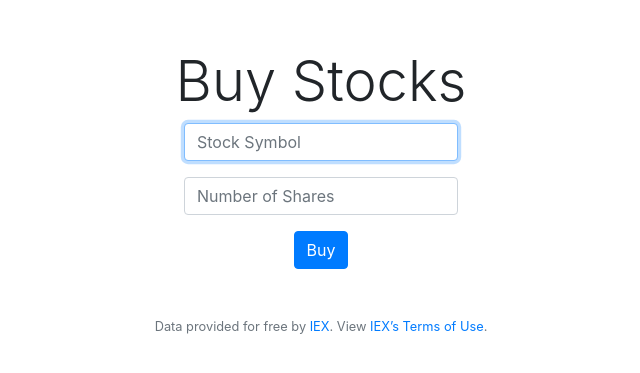
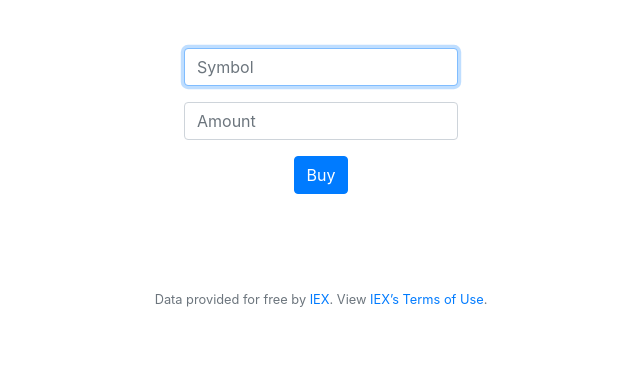
Before and after one commit to Srikark-17/Stock-Trading, a Flask app: page /buy in a window 1280 px wide. Shown: the part 76-449 px from the top of the page, without its empty margins (319-959 px from the left). Run offline with Flask 2, Linux system fonts and the light colour scheme; the visitor is signed in with stand-in values (Sample User, id 1); some libraries are stand-ins or nearby versions.

Commit message:
Update buy.html

```diff
--- a/finance/templates/buy.html
+++ b/finance/templates/buy.html
@@ -1,32 +1,17 @@
 {% extends "layout.html" %}
 
 {% block title %}
-    Buy Stocks
+    Buy
 {% endblock %}
 
 {% block main %}
-<h1 class="display-4">Buy Stocks</h1>
-<form action="/buy" method="post">
-  <div class="form-group">
-    <input
-      autocomplete="off"
-      autofocus
-      class="form-control"
-      name="symbol"
-      placeholder="Stock Symbol"
-      type="text"
-      onkeyup="this.value = this.value.toUpperCase();"
-    />
-  </div>
-  <div class="form-group">
-    <input
-      autocomplete="off"
-      class="form-control"
-      name="shares"
-      placeholder="Number of Shares"
-      type="text"
-    />
-  </div>
-  <button class="btn btn-primary" type="submit">Buy</button>
-</form>
+    <form action="/buy" method="post">
+        <div class="form-group">
+            <input autocomplete="off" autofocus class="form-control" name="symbol" placeholder="Symbol" type="text">
+        </div>
+        <div class="form-group">
+            <input autocomplete="off" autofocus class="form-control" name="amount" placeholder="Amount" type="number">
+        </div>
+        <button id="submit" class="btn btn-primary" type="submit">Buy</button>
+    </form><br><br>
 {% endblock %}
```
